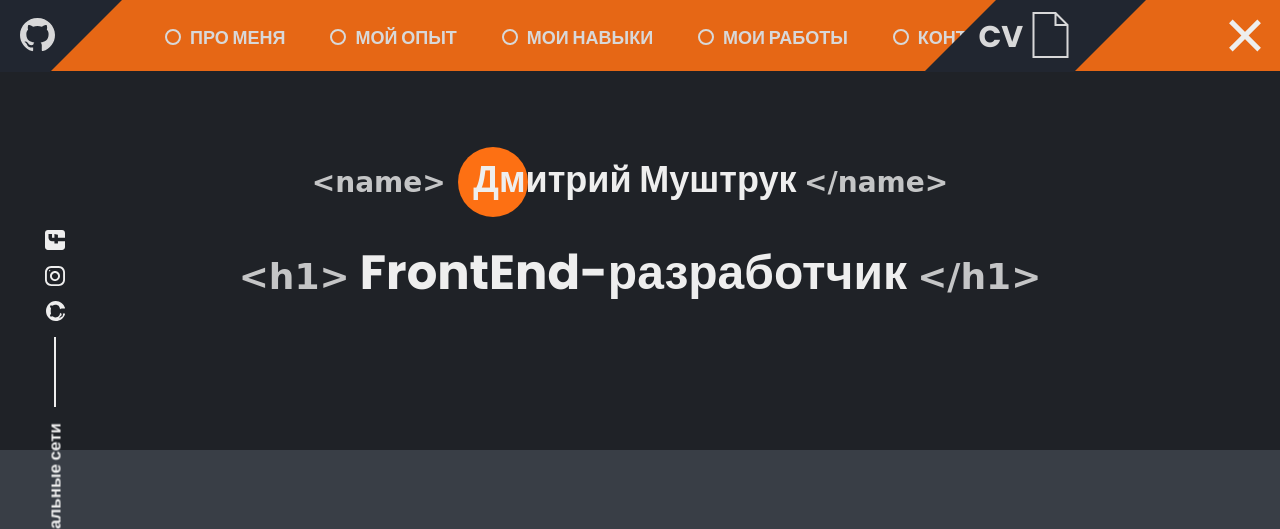
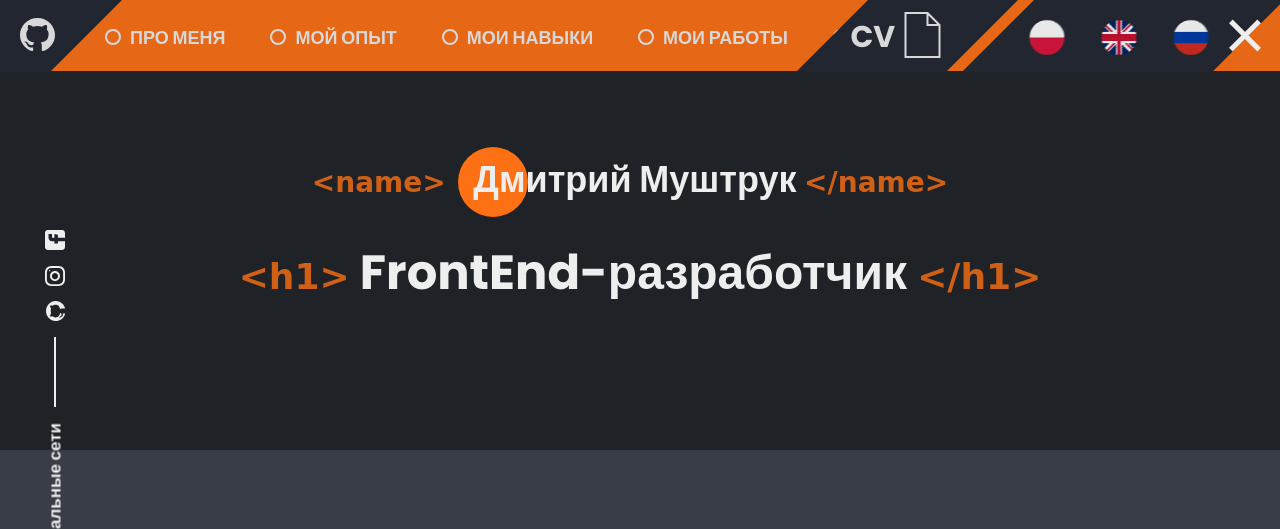
Before and after one commit to DmitriyMushtruk/PORTFOLIO, a plain HTML site: page src/index.html in a window 1280 px wide. Shown: the top 529 px of the page. Drawn offline with nearby package versions, Linux system fonts and the light colour scheme; a web font is replaced by a local one.

Commit message:
create multilang block in nav menu

```diff
--- a/src/index.html
+++ b/src/index.html
@@ -122,8 +122,24 @@
                             <path style="fill:#EEEEEE;" d="M32,16.016l-5.672-5.664c0,0-3.18,3.18-6.312,6.312V0h-8.023v16.664l-6.32-6.32L0,16.016L16,32
                                 L32,16.016z"/>
                         </g></g></svg>
+                    </div>
+                </a>
 
-                </div></a>
+            </div>
+
+            <div class="menu__lang">
+
+                <a href="#">
+                   <img src="/src/icons/lang/National_Flag_of_Poland.png" alt="Poland">
+                </a>
+
+                <a href="#">
+                    <img src="/src/icons/lang/Flag_of_the_United_Kingdom.png" alt="GreatBritain">
+                </a>
+
+                <a href="">
+                    <img src="/src/icons/lang/Flag_of_Russia.png" alt="Russia">
+                </a>
 
             </div>
 
--- a/src/sass/blocks/_menu.sass
+++ b/src/sass/blocks/_menu.sass
@@ -87,7 +87,7 @@
     &__cv
         position: absolute
         top: 0
-        left: 75%
+        left: 65%
         width: 150px
         height: 72px
         background: $main-dark
@@ -114,6 +114,27 @@
                 height: 50px
             &_file
                 position: absolute
+    &__lang
+        position: absolute
+        left: 78%
+        top: 0
+        height: 72px
+        width: 250px
+        background: $main-dark
+        transform: skew(-45deg)
+        a
+            padding-left: 33px
+            text-decoration: none
+            img
+                margin-top: 20px
+                transform: skew(45deg)
+                width: 35px
+                height: 35px
+                border-radius: 100px
+                transition: .5s
+                &:hover
+                        transform: scale(1.2) skew(45deg)
+
     &__block
         position: relative
         width: 100%
@@ -130,7 +151,7 @@
         display: flex
         justify-content: start
         list-style-type: none
-        padding-left: 190px
+        padding-left: 130px
     &__link
         padding-right: 70px
         position: relative
--- a/src/sass/blocks/_promo.sass
+++ b/src/sass/blocks/_promo.sass
@@ -13,6 +13,7 @@
             font-family: 'Akronim', cursive
             font-size: 36px
             opacity: .8
+            color: $main-color
     &__subtittle
         text-align: center
         position: relative
@@ -26,7 +27,7 @@
             font-size: 28px
             opacity: .8
             padding-right: 20px
-
+            color: $main-color
     &__btns
         margin-top: 25px
         display: flex
```
Also changed, not shown: src/css/style.css, src/css/style.min.css, src/icons/lang/Flag_of_Poland.svg (added), src/icons/lang/Flag_of_Russia.png (added), src/icons/lang/Flag_of_Russia.svg (added), src/icons/lang/Flag_of_Ukraine.png (added), src/icons/lang/Flag_of_Ukraine.svg (added), src/icons/lang/Flag_of_the_United_Kingdom.png (added), src/icons/lang/Flag_of_the_United_Kingdom.svg (added), src/icons/lang/National_Flag_of_Poland.png (added), src/icons/lang/ukraine-flag.svg (added), 2 other files. Lines whose indentation alone changed are shown as unchanged.
